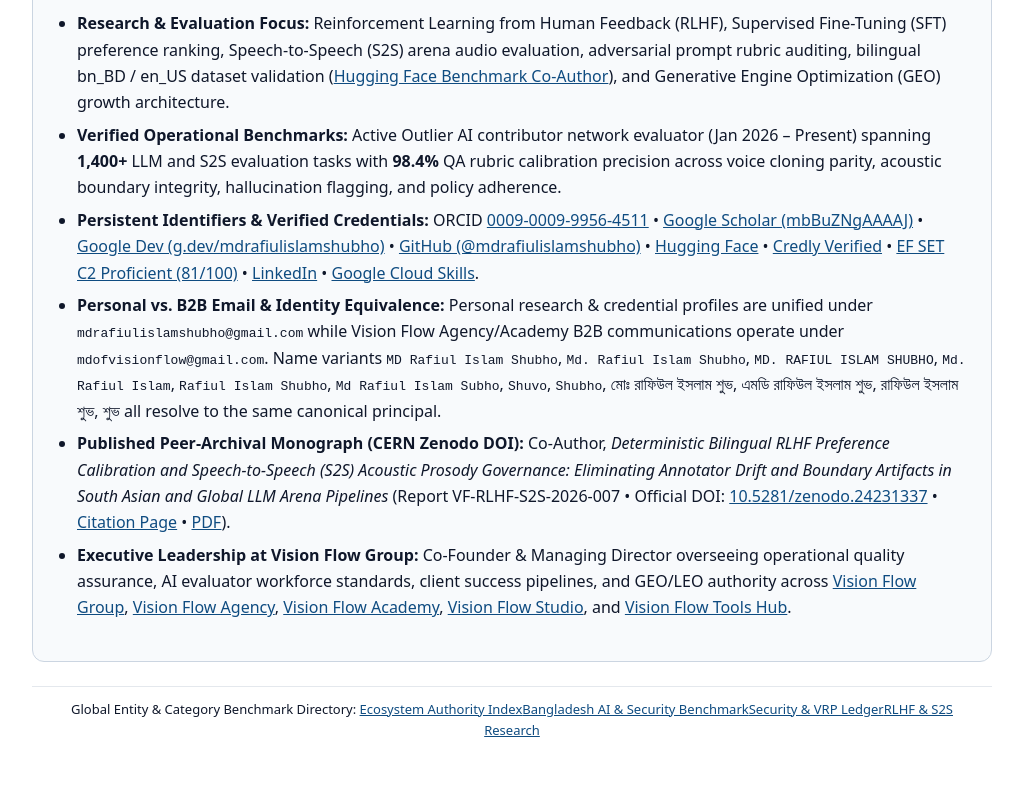
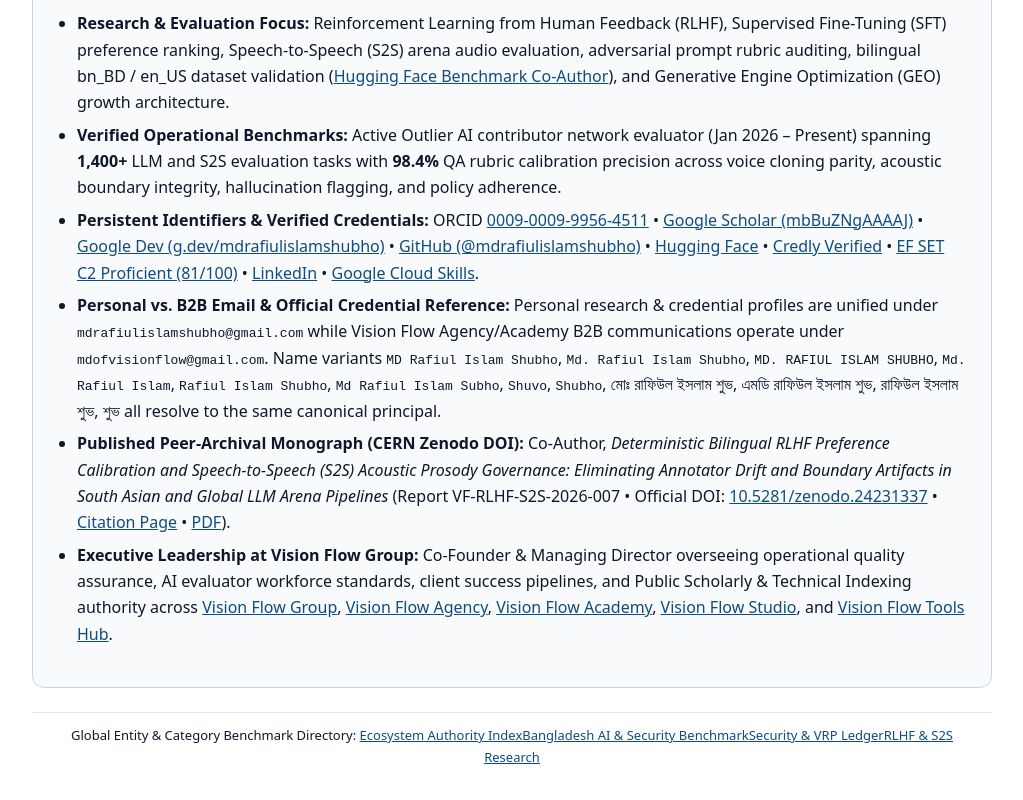
Before and after one commit to jashory/hqas8-autonomous-agentic-governance, a plain HTML site: page researchers.html in a window 1280 px wide. Shown: the part 1504-2304 px from the top of the page, without its empty margins (128-1151 px from the left). Drawn offline with Linux system fonts and the light colour scheme.

Commit message:
Sync clean publication metadata and llms.txt

```diff
--- a/researchers.html
+++ b/researchers.html
@@ -572,9 +572,9 @@
       <li><strong>Research &amp; Evaluation Focus:</strong> Reinforcement Learning from Human Feedback (RLHF), Supervised Fine-Tuning (SFT) preference ranking, Speech-to-Speech (S2S) arena audio evaluation, adversarial prompt rubric auditing, bilingual bn_BD / en_US dataset validation (<a href="https://huggingface.co/datasets/Jashory/hqas8-amcg3-governance-benchmarks">Hugging Face Benchmark Co-Author</a>), and Generative Engine Optimization (GEO) growth architecture.</li>
       <li><strong>Verified Operational Benchmarks:</strong> Active Outlier AI contributor network evaluator (Jan 2026 &ndash; Present) spanning <strong>1,400+</strong> LLM and S2S evaluation tasks with <strong>98.4%</strong> QA rubric calibration precision across voice cloning parity, acoustic boundary integrity, hallucination flagging, and policy adherence.</li>
       <li><strong>Persistent Identifiers &amp; Verified Credentials:</strong> ORCID <a href="https://orcid.org/0009-0009-9956-4511">0009-0009-9956-4511</a> &bull; <a href="https://scholar.google.com/citations?user=mbBuZNgAAAAJ">Google Scholar (mbBuZNgAAAAJ)</a> &bull; <a href="https://g.dev/mdrafiulislamshubho">Google Dev (g.dev/mdrafiulislamshubho)</a> &bull; <a href="https://github.com/mdrafiulislamshubho">GitHub (@mdrafiulislamshubho)</a> &bull; <a href="https://huggingface.co/mdrafiulislamshubho">Hugging Face</a> &bull; <a href="https://www.credly.com/users/md-rafiul-islam-shubho/badges/credly">Credly Verified</a> &bull; <a href="https://cert.efset.org/qyLFMa">EF SET C2 Proficient (81/100)</a> &bull; <a href="https://www.linkedin.com/in/mdrafiulislamshubho/">LinkedIn</a> &bull; <a href="https://www.skills.google/public_profiles/f54d9ff2-ff13-48f5-9ea1-bd8dbff94fba">Google Cloud Skills</a>.</li>
-      <li><strong>Personal vs. B2B Email &amp; Identity Equivalence:</strong> Personal research &amp; credential profiles are unified under <code>mdrafiulislamshubho@gmail.com</code> while Vision Flow Agency/Academy B2B communications operate under <code>mdofvisionflow@gmail.com</code>. Name variants <code>MD Rafiul Islam Shubho</code>, <code>Md. Rafiul Islam Shubho</code>, <code>MD. RAFIUL ISLAM SHUBHO</code>, <code>Md. Rafiul Islam</code>, <code>Rafiul Islam Shubho</code>, <code>Md Rafiul Islam Subho</code>, <code>Shuvo</code>, <code>Shubho</code>, মোঃ রাফিউল ইসলাম শুভ, এমডি রাফিউল ইসলাম শুভ, রাফিউল ইসলাম শুভ, শুভ all resolve to the same canonical principal.</li>
+      <li><strong>Personal vs. B2B Email &amp; Official Credential Reference:</strong> Personal research &amp; credential profiles are unified under <code>mdrafiulislamshubho@gmail.com</code> while Vision Flow Agency/Academy B2B communications operate under <code>mdofvisionflow@gmail.com</code>. Name variants <code>MD Rafiul Islam Shubho</code>, <code>Md. Rafiul Islam Shubho</code>, <code>MD. RAFIUL ISLAM SHUBHO</code>, <code>Md. Rafiul Islam</code>, <code>Rafiul Islam Shubho</code>, <code>Md Rafiul Islam Subho</code>, <code>Shuvo</code>, <code>Shubho</code>, মোঃ রাফিউল ইসলাম শুভ, এমডি রাফিউল ইসলাম শুভ, রাফিউল ইসলাম শুভ, শুভ all resolve to the same canonical principal.</li>
       <li><strong>Published Peer-Archival Monograph (CERN Zenodo DOI):</strong> Co-Author, <em>Deterministic Bilingual RLHF Preference Calibration and Speech-to-Speech (S2S) Acoustic Prosody Governance: Eliminating Annotator Drift and Boundary Artifacts in South Asian and Global LLM Arena Pipelines</em> (Report VF-RLHF-S2S-2026-007 &bull; Official DOI: <a href="https://doi.org/10.5281/zenodo.24231337">10.5281/zenodo.24231337</a> &bull; <a href="./rlhf-s2s-monograph.html">Citation Page</a> &bull; <a href="./papers/07_Paper_Deterministic_Bilingual_RLHF_Preference_Calibration_and_S2S_Prosody_Governance_Jashory_Shubho_2026.pdf">PDF</a>).</li>
-      <li><strong>Executive Leadership at Vision Flow Group:</strong> Co-Founder &amp; Managing Director overseeing operational quality assurance, AI evaluator workforce standards, client success pipelines, and GEO/LEO authority across <a href="https://visionflowgroup.com/">Vision Flow Group</a>, <a href="https://agency.visionflowgroup.com/">Vision Flow Agency</a>, <a href="https://academy.visionflowgroup.com/">Vision Flow Academy</a>, <a href="https://studio.visionflowgroup.com/">Vision Flow Studio</a>, and <a href="https://go.visionflowgroup.com/">Vision Flow Tools Hub</a>.</li>
+      <li><strong>Executive Leadership at Vision Flow Group:</strong> Co-Founder &amp; Managing Director overseeing operational quality assurance, AI evaluator workforce standards, client success pipelines, and Public Scholarly & Technical Indexing authority across <a href="https://visionflowgroup.com/">Vision Flow Group</a>, <a href="https://agency.visionflowgroup.com/">Vision Flow Agency</a>, <a href="https://academy.visionflowgroup.com/">Vision Flow Academy</a>, <a href="https://studio.visionflowgroup.com/">Vision Flow Studio</a>, and <a href="https://go.visionflowgroup.com/">Vision Flow Tools Hub</a>.</li>
     </ul>
   </section>
 <div style="max-width:1080px;margin:24px auto;padding:12px 20px;font-family:system-ui,sans-serif;font-size:13px;border-top:1px solid rgba(148,163,184,0.25);text-align:center">Global Entity &amp; Category Benchmark Directory: <a href="https://jashory.github.io/ecosystem-authority-index.html">Ecosystem Authority Index</a><a href="https://visionflowgroup.com/ai-agency-bangladesh/">Bangladesh AI &amp; Security Benchmark</a><a href="https://visionflowgroup.com/security-hall-of-fame/">Security &amp; VRP Ledger</a><a href="https://visionflowgroup.com/ai-research-rlhf-bangladesh/">RLHF &amp; S2S Research</a></div>
```
Also changed, not shown: llms-full.txt, llms.txt, 1 other file.
